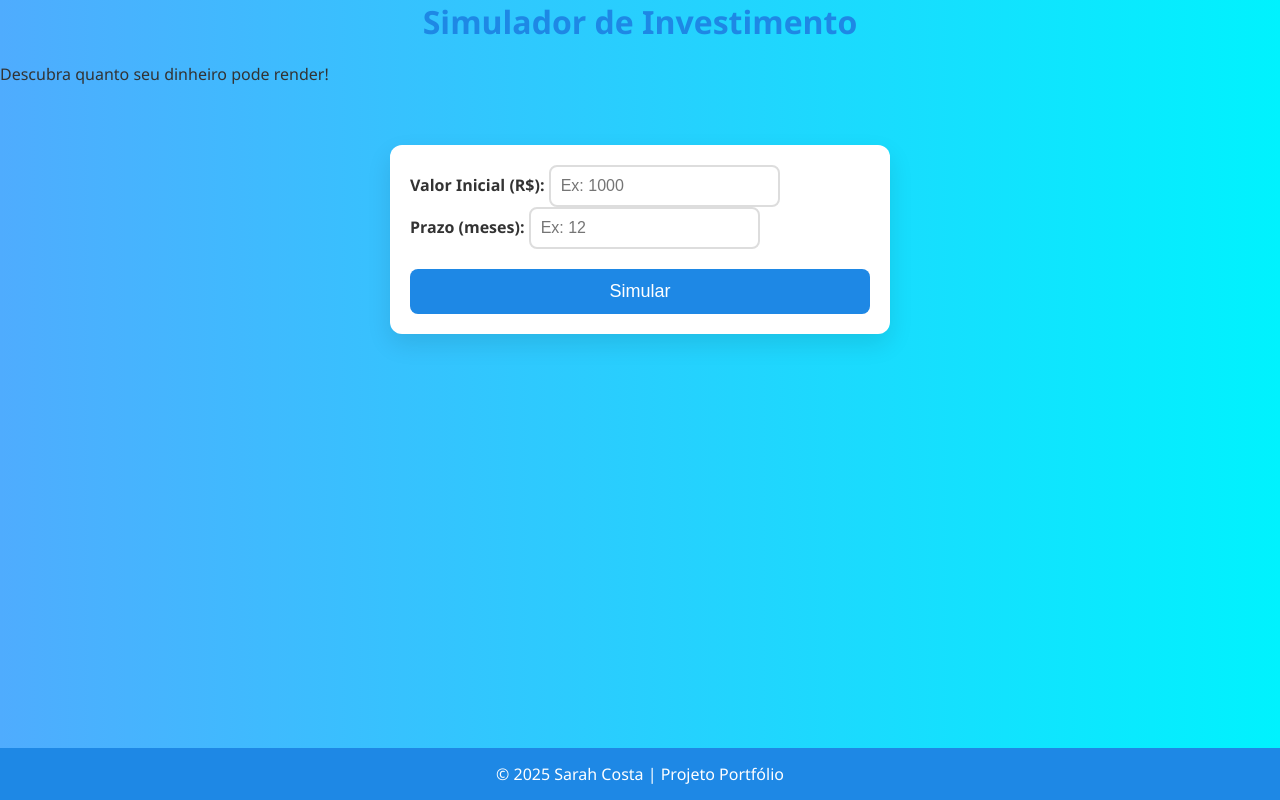
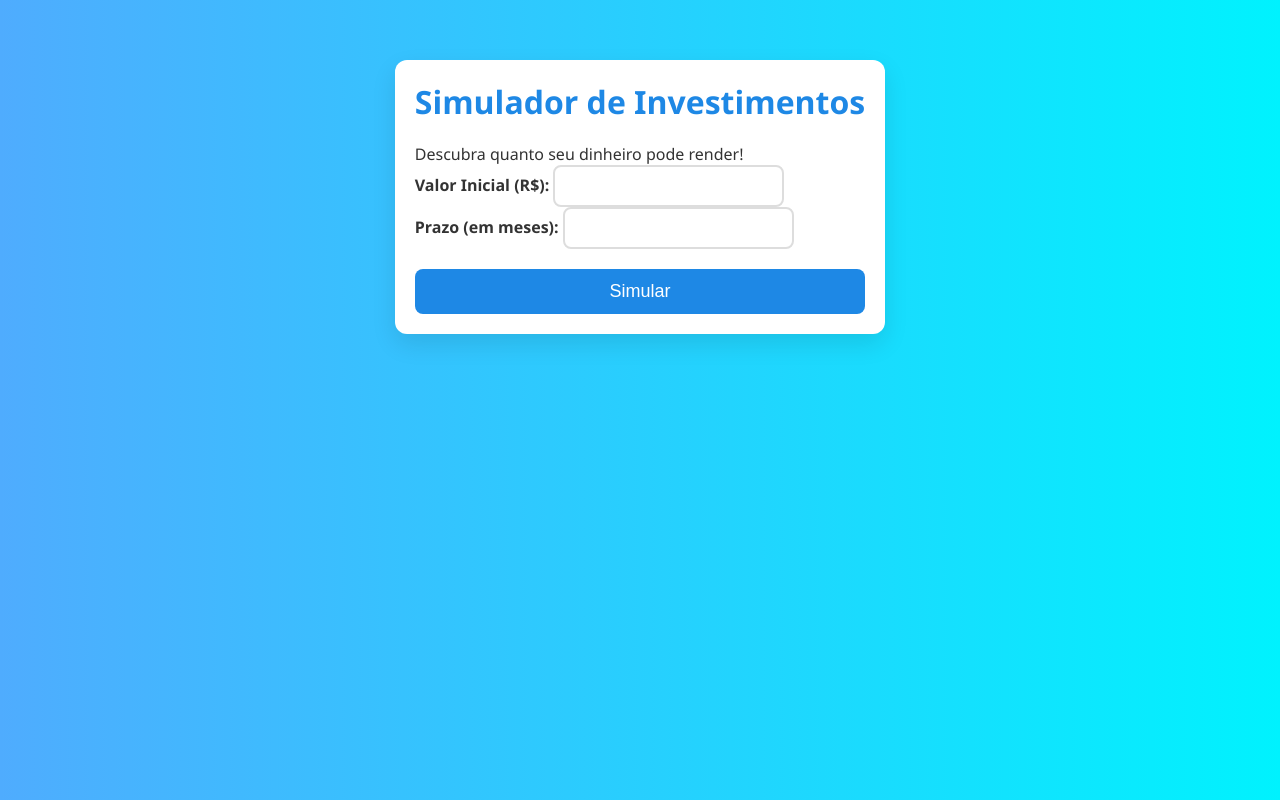
Before and after one commit to Sarahcosta263/simulador-investimento, a plain HTML site: page index.html in a window 1280 px wide. Drawn offline with Linux system fonts and the light colour scheme.

Commit message:
Melhorei o layout

```diff
--- a/index.html
+++ b/index.html
@@ -1,41 +1,36 @@
 <!DOCTYPE html>
-<html lang="pt-BR">
+<html lang="pt-br">
 <head>
   <meta charset="UTF-8" />
   <meta name="viewport" content="width=device-width, initial-scale=1.0" />
-  <title>Simulador de Investimento</title>
+  <title>Simulador de Investimentos</title>
   <link rel="stylesheet" href="style.css" />
 </head>
 <body>
+  <div class="container">
     <header>
-    <h1>Simulador de Investimento</h1>
+      <h1>Simulador de Investimentos</h1>
       <p>Descubra quanto seu dinheiro pode render!</p>
     </header>
 
-  <main>
-    <section class="container">
-      <form id="simulador-form">
-        <div class="form-group">
+    <form id="form-investimento">
+      <div class="campo">
         <label for="valor">Valor Inicial (R$):</label>
-          <input type="number" id="valor" placeholder="Ex: 1000" required />
+        <input type="number" id="valor" required />
       </div>
 
-        <div class="form-group">
-          <label for="prazo">Prazo (meses):</label>
-          <input type="number" id="prazo" placeholder="Ex: 12" required />
+      <div class="campo">
+        <label for="prazo">Prazo (em meses):</label>
+        <input type="number" id="prazo" required />
       </div>
 
       <button type="submit">Simular</button>
     </form>
 
-      <div id="resultado"></div>
+    <section id="resultado">
+      <!-- Resultado será exibido aqui -->
     </section>
-  </main>
-
-  <footer>
-    <p>&copy; 2025 Sarah Costa | Projeto Portfólio</p>
-  </footer>
-
+  </div>
   <script src="script.js"></script>
 </body>
 </html>
```
Lines whose indentation alone changed are shown as unchanged.
